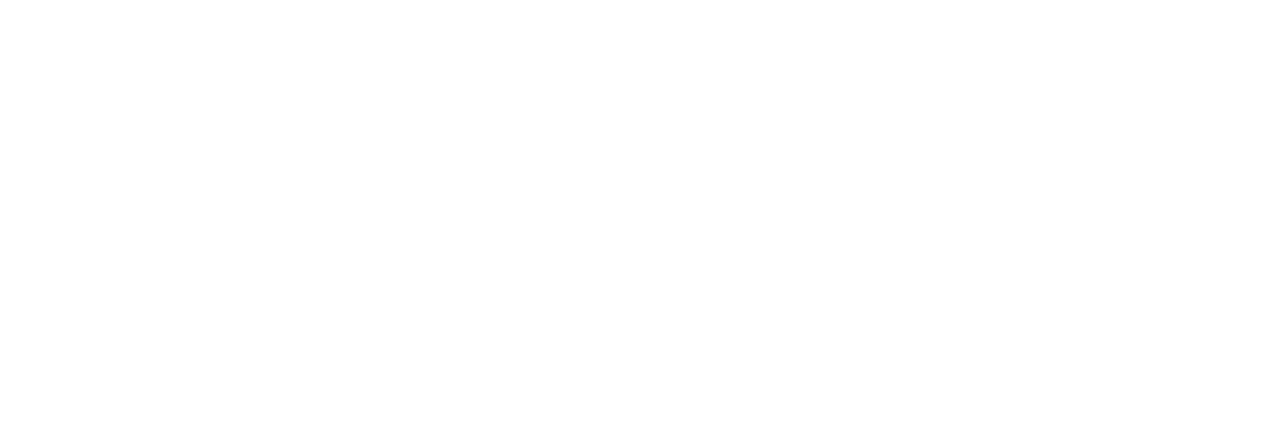
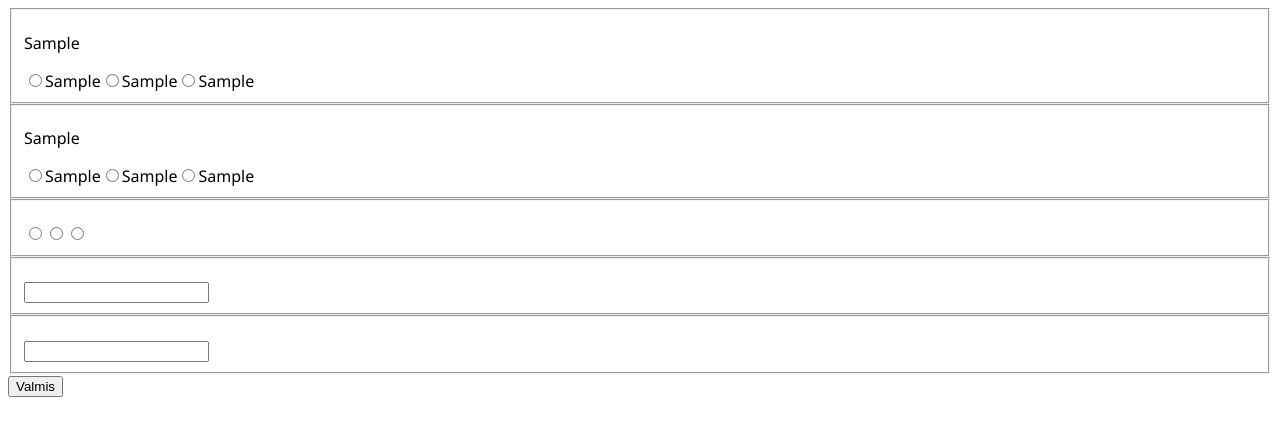
Before and after one commit to anniri/reading-strategy-ex-demo-1, a React (Create React App) app: page / in a window 1280 px wide. Both pictures are taken after typing "Sample", "Sample", "Sample", "Sample", "Sample", "Sample" into the empty fields and a click on the button "Valmis". Shown: the top 436 px of the page. Built offline with nearby package versions, Linux system fonts and the light colour scheme.

Commit message:
testform basic structure

```diff
--- a/src/components/QuestionBar.js
+++ b/src/components/QuestionBar.js
@@ -26,6 +26,7 @@
                 let fieldId = name.slice(15);
 
                 let newChoice = {
+                    id: fieldId,
                     question: answer,
                     choiceOpt1: formData.get(`choiceOpt1-${fieldId}`), //Using fieldId, question's answer options can be found from the formData.
                     choiceOpt2: formData.get(`choiceOpt2-${fieldId}`),
@@ -39,6 +40,7 @@
             if(name.startsWith("openQuestion")) {
                 let fieldId = name.slice(13);
                 let newOpen = {
+                    id: fieldId,
                     question: answer,
                     modelAnswer: formData.get(`openAnswer-${fieldId}`)
                 }
--- a/src/components/TestForm.js
+++ b/src/components/TestForm.js
@@ -20,8 +20,9 @@
             (props.formData.multiChoiceQuestions.length > 0 && props.formData.openQuestions.length > 0)
             ?<div>
             <form>
-                <TestMultipleChoices choiceQuestions={props.formData.multipleQuestions} />
+                <TestMultipleChoices choiceQuestions={props.formData.multiChoiceQuestions} />
                 <TestOpenQuestions openQuestions={props.formData.openQuestions} />
+                <button type="submit">Valmis</button>
             </form>
             </div>
             : <div>Ei kysymyksiä</div>
--- a/src/components/TestMultipleChoices.js
+++ b/src/components/TestMultipleChoices.js
@@ -1,6 +1,35 @@
-function TestMultipleChoices() {
+function TestMultipleChoices(props) {
+
+    const newMultiQuestion = (questObj) => {
+        return (
+            <fieldset key={questObj.id} className="test-multichoice">
+                <p className="multi-question">{questObj.question}</p>
+                <label>
+                    <input type="radio" name={`choiceRadio-${questObj.id}`} value="choiceOpt1"/>
+                    {questObj.choiceOpt1}
+                </label>
+                <label>
+                    <input type="radio" name={`choiceRadio-${questObj.id}`} value="choiceOpt2"/>
+                    {questObj.choiceOpt1}
+                </label>
+                <label>
+                    <input type="radio" name={`choiceRadio-${questObj.id}`} value="choiceOpt3"/>
+                    {questObj.choiceOpt1}
+                </label>
+            </fieldset>
+        )
+    }
+
+    let multiQuestions = [];
+
+    props.choiceQuestions.forEach(question => {
+        multiQuestions.push(newMultiQuestion(question));
+    });
+
     return (
-        <div></div>
+        <div>
+            {multiQuestions}
+        </div>
     )
 }
 
--- a/src/components/TestOpenQuestions.js
+++ b/src/components/TestOpenQuestions.js
@@ -1,6 +1,26 @@
-function TestOpenQuestions() {
+function TestOpenQuestions(props) {
+
+    const newQuestion = (questObj) => {
+        return (
+            <fieldset key={questObj.id} className="test-open-question">
+                <label>
+                    <p class="open-question">{questObj.question}</p>
+                    <input type="text" name={`openAnswer-${questObj.id}`} />
+                </label>
+            </fieldset>
+        )
+    }
+
+    let openQuestions = [];
+
+    props.openQuestions.forEach(question => {
+        openQuestions.push(newQuestion(question));
+    });
+
     return(
-        <div></div>
+        <div>
+            {openQuestions}
+        </div>
     )
 }
 
```
